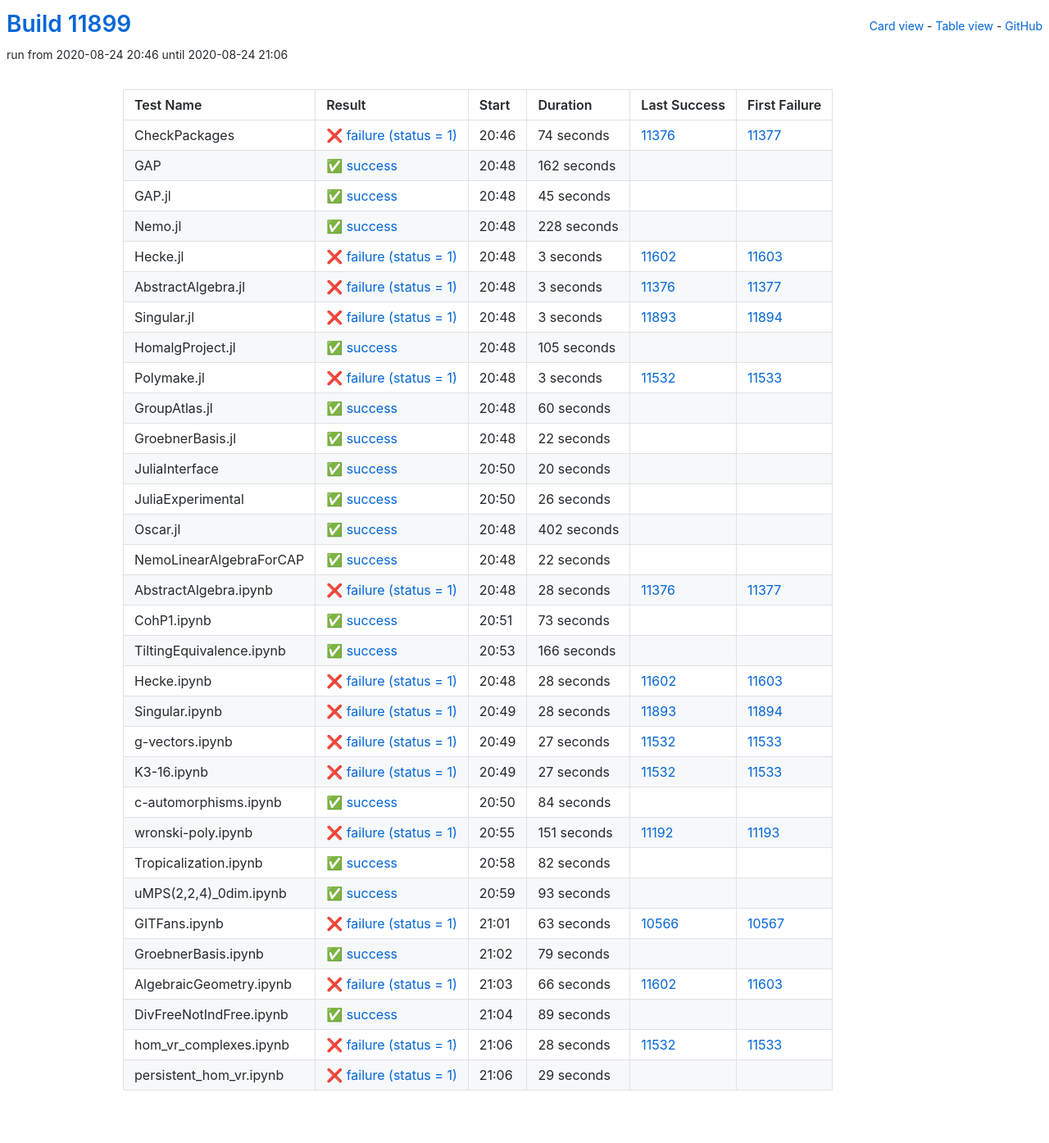
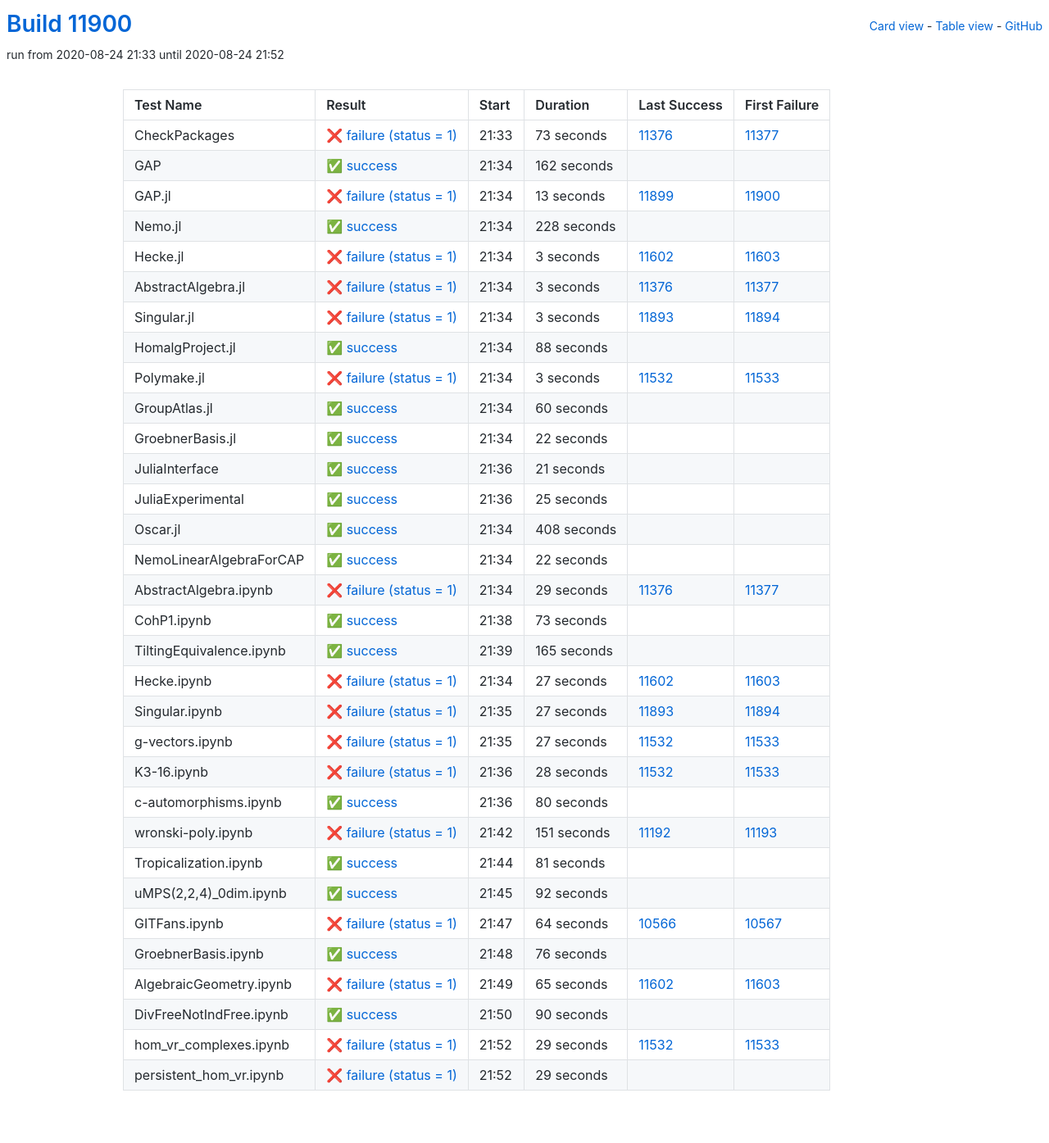
Before and after one commit to oscar-system/oscar-ci-status, a Jekyll site: the page built from table.html, in a window 1280 px wide. Shown: the whole page at 82% size. Built offline with Jekyll 4.4.1, drawn with Linux system fonts in a browser that asks for light colours.

Commit message:
Build #11900

```diff
--- a/_data/ci.yml
+++ b/_data/ci.yml
@@ -1,6 +1,6 @@
 ---
-build: 11899
-build_url: https://oscarci.mathematik.uni-kl.de/job/oscar/11899/
+build: 11900
+build_url: https://oscarci.mathematik.uni-kl.de/job/oscar/11900/
 job: oscar
 organization: oscar-system
 repo: oscar-ci-status
@@ -8,20 +8,20 @@
 tests:
 - name: CheckPackages
   id: checkpackages
-  log: https://oscarci.mathematik.uni-kl.de/job/oscar/11899/artifact/logs/build-11899/CheckPackages.log
-  start: 2020-08-24 20:46
+  log: https://oscarci.mathematik.uni-kl.de/job/oscar/11900/artifact/logs/build-11900/CheckPackages.log
+  start: 2020-08-24 21:33
   success: false
   exitcode: 1
   status: failure
-  duration: 74
+  duration: 73
   last_success: 11376
   last_success_url: https://oscarci.mathematik.uni-kl.de/job/oscar/11376/
   first_failure: 11377
   first_failure_url: https://oscarci.mathematik.uni-kl.de/job/oscar/11377/
 - name: GAP
   id: gap
-  log: https://oscarci.mathematik.uni-kl.de/job/oscar/11899/artifact/logs/build-11899/GAP.log
-  start: 2020-08-24 20:48
+  log: https://oscarci.mathematik.uni-kl.de/job/oscar/11900/artifact/logs/build-11900/GAP.log
+  start: 2020-08-24 21:34
   success: true
   exitcode: 0
   status: success
@@ -32,20 +32,20 @@
   first_failure_url:
 - name: GAP.jl
   id: gap-jl
-  log: https://oscarci.mathematik.uni-kl.de/job/oscar/11899/artifact/logs/build-11899/GAP.jl.log
-  start: 2020-08-24 20:48
-  success: true
-  exitcode: 0
-  status: success
-  duration: 45
-  last_success: false
-  last_success_url:
-  first_failure: false
-  first_failure_url:
+  log: https://oscarci.mathematik.uni-kl.de/job/oscar/11900/artifact/logs/build-11900/GAP.jl.log
+  start: 2020-08-24 21:34
+  success: false
+  exitcode: 1
+  status: failure
+  duration: 13
+  last_success: 11899
+  last_success_url: https://oscarci.mathematik.uni-kl.de/job/oscar/11899/
+  first_failure: 11900
+  first_failure_url: https://oscarci.mathematik.uni-kl.de/job/oscar/11900/
 - name: Nemo.jl
   id: nemo-jl
-  log: https://oscarci.mathematik.uni-kl.de/job/oscar/11899/artifact/logs/build-11899/Nemo.jl.log
-  start: 2020-08-24 20:48
+  log: https://oscarci.mathematik.uni-kl.de/job/oscar/11900/artifact/logs/build-11900/Nemo.jl.log
+  start: 2020-08-24 21:34
   success: true
   exitcode: 0
   status: success
@@ -56,8 +56,8 @@
   first_failure_url:
 - name: Hecke.jl
   id: hecke-jl
-  log: https://oscarci.mathematik.uni-kl.de/job/oscar/11899/artifact/logs/build-11899/Hecke.jl.log
-  start: 2020-08-24 20:48
+  log: https://oscarci.mathematik.uni-kl.de/job/oscar/11900/artifact/logs/build-11900/Hecke.jl.log
+  start: 2020-08-24 21:34
   success: false
   exitcode: 1
   status: failure
@@ -68,8 +68,8 @@
   first_failure_url: https://oscarci.mathematik.uni-kl.de/job/oscar/11603/
 - name: AbstractAlgebra.jl
   id: abstractalgebra-jl
-  log: https://oscarci.mathematik.uni-kl.de/job/oscar/11899/artifact/logs/build-11899/AbstractAlgebra.jl.log
-  start: 2020-08-24 20:48
+  log: https://oscarci.mathematik.uni-kl.de/job/oscar/11900/artifact/logs/build-11900/AbstractAlgebra.jl.log
+  start: 2020-08-24 21:34
   success: false
   exitcode: 1
   status: failure
@@ -80,8 +80,8 @@
   first_failure_url: https://oscarci.mathematik.uni-kl.de/job/oscar/11377/
 - name: Singular.jl
   id: singular-jl
-  log: https://oscarci.mathematik.uni-kl.de/job/oscar/11899/artifact/logs/build-11899/Singular.jl.log
-  start: 2020-08-24 20:48
+  log: https://oscarci.mathematik.uni-kl.de/job/oscar/11900/artifact/logs/build-11900/Singular.jl.log
+  start: 2020-08-24 21:34
   success: false
   exitcode: 1
   status: failure
@@ -92,20 +92,20 @@
   first_failure_url: https://oscarci.mathematik.uni-kl.de/job/oscar/11894/
 - name: HomalgProject.jl
   id: homalgproject-jl
-  log: https://oscarci.mathematik.uni-kl.de/job/oscar/11899/artifact/logs/build-11899/HomalgProject.jl.log
-  start: 2020-08-24 20:48
+  log: https://oscarci.mathematik.uni-kl.de/job/oscar/11900/artifact/logs/build-11900/HomalgProject.jl.log
+  start: 2020-08-24 21:34
   success: true
   exitcode: 0
   status: success
-  duration: 105
+  duration: 88
   last_success: false
   last_success_url:
   first_failure: false
   first_failure_url:
 - name: Polymake.jl
   id: polymake-jl
-  log: https://oscarci.mathematik.uni-kl.de/job/oscar/11899/artifact/logs/build-11899/Polymake.jl.log
-  start: 2020-08-24 20:48
+  log: https://oscarci.mathematik.uni-kl.de/job/oscar/11900/artifact/logs/build-11900/Polymake.jl.log
+  start: 2020-08-24 21:34
   success: false
   exitcode: 1
   status: failure
@@ -116,8 +116,8 @@
   first_failure_url: https://oscarci.mathematik.uni-kl.de/job/oscar/11533/
 - name: GroupAtlas.jl
   id: groupatlas-jl
-  log: https://oscarci.mathematik.uni-kl.de/job/oscar/11899/artifact/logs/build-11899/GroupAtlas.jl.log
-  start: 2020-08-24 20:48
+  log: https://oscarci.mathematik.uni-kl.de/job/oscar/11900/artifact/logs/build-11900/GroupAtlas.jl.log
+  start: 2020-08-24 21:34
   success: true
   exitcode: 0
   status: success
@@ -128,8 +128,8 @@
   first_failure_url:
 - name: GroebnerBasis.jl
   id: groebnerbasis-jl
-  log: https://oscarci.mathematik.uni-kl.de/job/oscar/11899/artifact/logs/build-11899/GroebnerBasis.jl.log
-  start: 2020-08-24 20:48
+  log: https://oscarci.mathematik.uni-kl.de/job/oscar/11900/artifact/logs/build-11900/GroebnerBasis.jl.log
+  start: 2020-08-24 21:34
   success: true
   exitcode: 0
   status: success
@@ -140,44 +140,44 @@
   first_failure_url:
 - name: JuliaInterface
   id: juliainterface
-  log: https://oscarci.mathematik.uni-kl.de/job/oscar/11899/artifact/logs/build-11899/JuliaInterface.log
-  start: 2020-08-24 20:50
+  log: https://oscarci.mathematik.uni-kl.de/job/oscar/11900/artifact/logs/build-11900/JuliaInterface.log
+  start: 2020-08-24 21:36
   success: true
   exitcode: 0
   status: success
-  duration: 20
+  duration: 21
   last_success: false
   last_success_url:
   first_failure: false
   first_failure_url:
 - name: JuliaExperimental
   id: juliaexperimental
-  log: https://oscarci.mathematik.uni-kl.de/job/oscar/11899/artifact/logs/build-11899/JuliaExperimental.log
-  start: 2020-08-24 20:50
+  log: https://oscarci.mathematik.uni-kl.de/job/oscar/11900/artifact/logs/build-11900/JuliaExperimental.log
+  start: 2020-08-24 21:36
   success: true
   exitcode: 0
   status: success
-  duration: 26
+  duration: 25
   last_success: false
   last_success_url:
   first_failure: false
   first_failure_url:
 - name: Oscar.jl
   id: oscar-jl
-  log: https://oscarci.mathematik.uni-kl.de/job/oscar/11899/artifact/logs/build-11899/Oscar.jl.log
-  start: 2020-08-24 20:48
+  log: https://oscarci.mathematik.uni-kl.de/job/oscar/11900/artifact/logs/build-11900/Oscar.jl.log
+  start: 2020-08-24 21:34
   success: true
   exitcode: 0
   status: success
-  duration: 402
+  duration: 408
   last_success: false
   last_success_url:
   first_failure: false
   first_failure_url:
 - name: NemoLinearAlgebraForCAP
   id: nemolinearalgebraforcap
-  log: https://oscarci.mathematik.uni-kl.de/job/oscar/11899/artifact/logs/build-11899/NemoLinearAlgebraForCAP.log
-  start: 2020-08-24 20:48
+  log: https://oscarci.mathematik.uni-kl.de/job/oscar/11900/artifact/logs/build-11900/NemoLinearAlgebraForCAP.log
+  start: 2020-08-24 21:34
   success: true
   exitcode: 0
   status: success
@@ -188,20 +188,20 @@
   first_failure_url:
 - name: AbstractAlgebra.ipynb
   id: abstractalgebra-ipynb
-  log: https://oscarci.mathematik.uni-kl.de/job/oscar/11899/artifact/logs/build-11899/AbstractAlgebra.ipynb.log
-  start: 2020-08-24 20:48
+  log: https://oscarci.mathematik.uni-kl.de/job/oscar/11900/artifact/logs/build-11900/AbstractAlgebra.ipynb.log
+  start: 2020-08-24 21:34
   success: false
   exitcode: 1
   status: failure
-  duration: 28
+  duration: 29
   last_success: 11376
   last_success_url: https://oscarci.mathematik.uni-kl.de/job/oscar/11376/
   first_failure: 11377
   first_failure_url: https://oscarci.mathematik.uni-kl.de/job/oscar/11377/
 - name: CohP1.ipynb
   id: cohp1-ipynb
-  log: https://oscarci.mathematik.uni-kl.de/job/oscar/11899/artifact/logs/build-11899/CohP1.ipynb.log
-  start: 2020-08-24 20:51
+  log: https://oscarci.mathematik.uni-kl.de/job/oscar/11900/artifact/logs/build-11900/CohP1.ipynb.log
+  start: 2020-08-24 21:38
   success: true
   exitcode: 0
   status: success
@@ -212,44 +212,44 @@
   first_failure_url:
 - name: TiltingEquivalence.ipynb
   id: tiltingequivalence-ipynb
-  log: https://oscarci.mathematik.uni-kl.de/job/oscar/11899/artifact/logs/build-11899/TiltingEquivalence.ipynb.log
-  start: 2020-08-24 20:53
+  log: https://oscarci.mathematik.uni-kl.de/job/oscar/11900/artifact/logs/build-11900/TiltingEquivalence.ipynb.log
+  start: 2020-08-24 21:39
   success: true
   exitcode: 0
   status: success
-  duration: 166
+  duration: 165
   last_success: false
   last_success_url:
   first_failure: false
   first_failure_url:
 - name: Hecke.ipynb
   id: hecke-ipynb
-  log: https://oscarci.mathematik.uni-kl.de/job/oscar/11899/artifact/logs/build-11899/Hecke.ipynb.log
-  start: 2020-08-24 20:48
+  log: https://oscarci.mathematik.uni-kl.de/job/oscar/11900/artifact/logs/build-11900/Hecke.ipynb.log
+  start: 2020-08-24 21:34
   success: false
   exitcode: 1
   status: failure
-  duration: 28
+  duration: 27
   last_success: 11602
   last_success_url: https://oscarci.mathematik.uni-kl.de/job/oscar/11602/
   first_failure: 11603
   first_failure_url: https://oscarci.mathematik.uni-kl.de/job/oscar/11603/
 - name: Singular.ipynb
   id: singular-ipynb
-  log: https://oscarci.mathematik.uni-kl.de/job/oscar/11899/artifact/logs/build-11899/Singular.ipynb.log
-  start: 2020-08-24 20:49
+  log: https://oscarci.mathematik.uni-kl.de/job/oscar/11900/artifact/logs/build-11900/Singular.ipynb.log
+  start: 2020-08-24 21:35
   success: false
   exitcode: 1
   status: failure
-  duration: 28
+  duration: 27
   last_success: 11893
   last_success_url: https://oscarci.mathematik.uni-kl.de/job/oscar/11893/
   first_failure: 11894
   first_failure_url: https://oscarci.mathematik.uni-kl.de/job/oscar/11894/
 - name: g-vectors.ipynb
   id: g-vectors-ipynb
-  log: https://oscarci.mathematik.uni-kl.de/job/oscar/11899/artifact/logs/build-11899/g-vectors.ipynb.log
-  start: 2020-08-24 20:49
+  log: https://oscarci.mathematik.uni-kl.de/job/oscar/11900/artifact/logs/build-11900/g-vectors.ipynb.log
+  start: 2020-08-24 21:35
   success: false
   exitcode: 1
   status: failure
@@ -260,32 +260,32 @@
   first_failure_url: https://oscarci.mathematik.uni-kl.de/job/oscar/11533/
 - name: K3-16.ipynb
   id: k3-16-ipynb
-  log: https://oscarci.mathematik.uni-kl.de/job/oscar/11899/artifact/logs/build-11899/K3-16.ipynb.log
-  start: 2020-08-24 20:49
+  log: https://oscarci.mathematik.uni-kl.de/job/oscar/11900/artifact/logs/build-11900/K3-16.ipynb.log
+  start: 2020-08-24 21:36
   success: false
   exitcode: 1
   status: failure
-  duration: 27
+  duration: 28
   last_success: 11532
   last_success_url: https://oscarci.mathematik.uni-kl.de/job/oscar/11532/
   first_failure: 11533
   first_failure_url: https://oscarci.mathematik.uni-kl.de/job/oscar/11533/
 - name: c-automorphisms.ipynb
   id: c-automorphisms-ipynb
-  log: https://oscarci.mathematik.uni-kl.de/job/oscar/11899/artifact/logs/build-11899/c-automorphisms.ipynb.log
-  start: 2020-08-24 20:50
+  log: https://oscarci.mathematik.uni-kl.de/job/oscar/11900/artifact/logs/build-11900/c-automorphisms.ipynb.log
+  start: 2020-08-24 21:36
   success: true
   exitcode: 0
   status: success
-  duration: 84
+  duration: 80
   last_success: false
   last_success_url:
   first_failure: false
   first_failure_url:
 - name: wronski-poly.ipynb
   id: wronski-poly-ipynb
-  log: https://oscarci.mathematik.uni-kl.de/job/oscar/11899/artifact/logs/build-11899/wronski-poly.ipynb.log
-  start: 2020-08-24 20:55
+  log: https://oscarci.mathematik.uni-kl.de/job/oscar/11900/artifact/logs/build-11900/wronski-poly.ipynb.log
+  start: 2020-08-24 21:42
   success: false
   exitcode: 1
   status: failure
@@ -296,92 +296,92 @@
   first_failure_url: https://oscarci.mathematik.uni-kl.de/job/oscar/11193/
 - name: Tropicalization.ipynb
   id: tropicalization-ipynb
-  log: https://oscarci.mathematik.uni-kl.de/job/oscar/11899/artifact/logs/build-11899/Tropicalization.ipynb.log
-  start: 2020-08-24 20:58
+  log: https://oscarci.mathematik.uni-kl.de/job/oscar/11900/artifact/logs/build-11900/Tropicalization.ipynb.log
+  start: 2020-08-24 21:44
   success: true
   exitcode: 0
   status: success
-  duration: 82
+  duration: 81
   last_success: false
   last_success_url:
   first_failure: false
   first_failure_url:
 - name: uMPS(2,2,4)_0dim.ipynb
   id: umps-2-2-4-0dim-ipynb
-  log: https://oscarci.mathematik.uni-kl.de/job/oscar/11899/artifact/logs/build-11899/uMPS-2-2-4-_0dim.ipynb.log
-  start: 2020-08-24 20:59
+  log: https://oscarci.mathematik.uni-kl.de/job/oscar/11900/artifact/logs/build-11900/uMPS-2-2-4-_0dim.ipynb.log
+  start: 2020-08-24 21:45
   success: true
   exitcode: 0
   status: success
-  duration: 93
+  duration: 92
   last_success: false
   last_success_url:
   first_failure: false
   first_failure_url:
 - name: GITFans.ipynb
   id: gitfans-ipynb
-  log: https://oscarci.mathematik.uni-kl.de/job/oscar/11899/artifact/logs/build-11899/GITFans.ipynb.log
-  start: 2020-08-24 21:01
+  log: https://oscarci.mathematik.uni-kl.de/job/oscar/11900/artifact/logs/build-11900/GITFans.ipynb.log
+  start: 2020-08-24 21:47
   success: false
   exitcode: 1
   status: failure
-  duration: 63
+  duration: 64
   last_success: 10566
   last_success_url: https://oscarci.mathematik.uni-kl.de/job/oscar/10566/
   first_failure: 10567
   first_failure_url: https://oscarci.mathematik.uni-kl.de/job/oscar/10567/
 - name: GroebnerBasis.ipynb
   id: groebnerbasis-ipynb
-  log: https://oscarci.mathematik.uni-kl.de/job/oscar/11899/artifact/logs/build-11899/GroebnerBasis.ipynb.log
-  start: 2020-08-24 21:02
+  log: https://oscarci.mathematik.uni-kl.de/job/oscar/11900/artifact/logs/build-11900/GroebnerBasis.ipynb.log
+  start: 2020-08-24 21:48
   success: true
   exitcode: 0
   status: success
-  duration: 79
+  duration: 76
   last_success: false
   last_success_url:
   first_failure: false
   first_failure_url:
 - name: AlgebraicGeometry.ipynb
   id: algebraicgeometry-ipynb
-  log: https://oscarci.mathematik.uni-kl.de/job/oscar/11899/artifact/logs/build-11899/AlgebraicGeometry.ipynb.log
-  start: 2020-08-24 21:03
+  log: https://oscarci.mathematik.uni-kl.de/job/oscar/11900/artifact/logs/build-11900/AlgebraicGeometry.ipynb.log
+  start: 2020-08-24 21:49
   success: false
   exitcode: 1
   status: failure
-  duration: 66
+  duration: 65
   last_success: 11602
   last_success_url: https://oscarci.mathematik.uni-kl.de/job/oscar/11602/
   first_failure: 11603
   first_failure_url: https://oscarci.mathematik.uni-kl.de/job/oscar/11603/
 - name: DivFreeNotIndFree.ipynb
   id: divfreenotindfree-ipynb
-  log: https://oscarci.mathematik.uni-kl.de/job/oscar/11899/artifact/logs/build-11899/DivFreeNotIndFree.ipynb.log
-  start: 2020-08-24 21:04
+  log: https://oscarci.mathematik.uni-kl.de/job/oscar/11900/artifact/logs/build-11900/DivFreeNotIndFree.ipynb.log
+  start: 2020-08-24 21:50
   success: true
   exitcode: 0
   status: success
-  duration: 89
+  duration: 90
   last_success: false
   last_success_url:
   first_failure: false
   first_failure_url:
 - name: hom_vr_complexes.ipynb
   id: hom-vr-complexes-ipynb
-  log: https://oscarci.mathematik.uni-kl.de/job/oscar/11899/artifact/logs/build-11899/hom_vr_complexes.ipynb.log
-  start: 2020-08-24 21:06
+  log: https://oscarci.mathematik.uni-kl.de/job/oscar/11900/artifact/logs/build-11900/hom_vr_complexes.ipynb.log
+  start: 2020-08-24 21:52
   success: false
   exitcode: 1
   status: failure
-  duration: 28
+  duration: 29
   last_success: 11532
   last_success_url: https://oscarci.mathematik.uni-kl.de/job/oscar/11532/
   first_failure: 11533
   first_failure_url: https://oscarci.mathematik.uni-kl.de/job/oscar/11533/
 - name: persistent_hom_vr.ipynb
   id: persistent-hom-vr-ipynb
-  log: https://oscarci.mathematik.uni-kl.de/job/oscar/11899/artifact/logs/build-11899/persistent_hom_vr.ipynb.log
-  start: 2020-08-24 21:06
+  log: https://oscarci.mathematik.uni-kl.de/job/oscar/11900/artifact/logs/build-11900/persistent_hom_vr.ipynb.log
+  start: 2020-08-24 21:52
   success: false
   exitcode: 1
   status: failure
```
Also changed, not shown: README.md.
